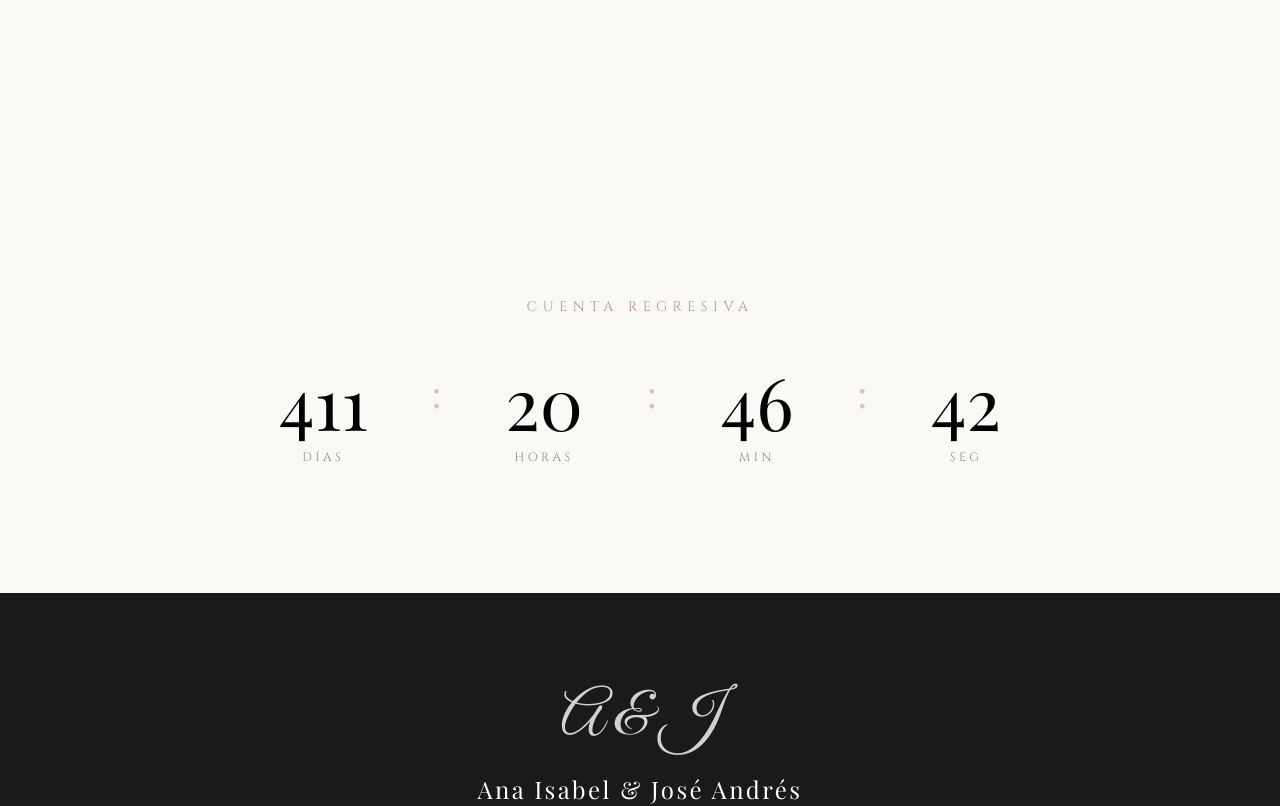
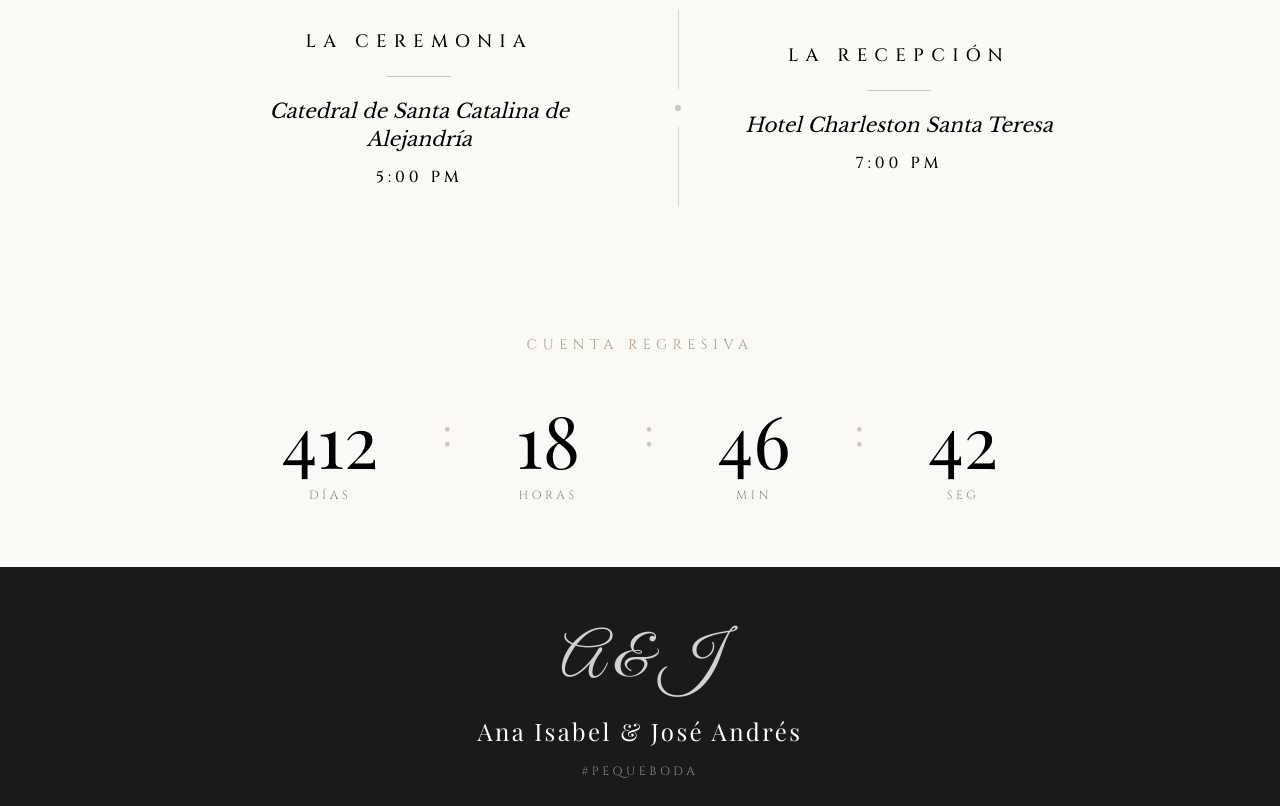
Before and after one commit to jose2kk/pequeboda, a Next.js app: page / in a window 1280 px wide. Shown: the part 1240-2046 px from the top of the page. Built offline with nearby package versions, Linux system fonts and the light colour scheme; a web font is replaced by a local one.

Commit message:
More improvements - gasp, etc.

```diff
--- a/src/app/page.tsx
+++ b/src/app/page.tsx
@@ -1,7 +1,7 @@
 import Hero from "@/components/Hero";
 import SaveTheDate from "@/components/SaveTheDate";
 import Countdown from "@/components/Countdown";
-
+import Venues from "@/components/Venues";
 import Footer from "@/components/Footer";
 import Navigation from "@/components/Navigation";
 
@@ -52,6 +52,8 @@ export default function Home() {
         />
       </div>
 
+      <Venues />
+
       <Countdown targetDate={WEDDING.date} />
 
       <Footer
--- a/src/components/Countdown.tsx
+++ b/src/components/Countdown.tsx
@@ -15,7 +15,8 @@ interface TimeLeft {
 }
 
 function calculateTimeLeft(target: string): TimeLeft {
-  const difference = new Date(target).getTime() - new Date().getTime();
+  // Target is 5:00 PM Colombia time (UTC-5)
+  const difference = new Date(`${target}T17:00:00-05:00`).getTime() - new Date().getTime();
 
   if (difference <= 0) {
     return { days: 0, hours: 0, minutes: 0, seconds: 0 };
@@ -55,14 +56,14 @@ export default function Countdown({ targetDate }: CountdownProps) {
 
   if (!timeLeft) {
     return (
-      <section className="py-24 md:py-32 bg-background">
+      <section className="py-10 sm:py-12 md:py-16 bg-background">
         <div className="max-w-4xl mx-auto px-6 text-center h-32" />
       </section>
     );
   }
 
   return (
-    <section className="py-24 md:py-32 bg-background">
+    <section className="py-10 sm:py-12 md:py-16 bg-background">
       <div className="max-w-4xl mx-auto px-6 text-center">
         <motion.div
           initial={{ opacity: 0, y: 30 }}
--- a/src/components/Footer.tsx
+++ b/src/components/Footer.tsx
@@ -14,7 +14,7 @@ export default function Footer({
   hashtag,
 }: FooterProps) {
   return (
-    <footer className="py-16 md:py-24 bg-dark text-white">
+    <footer className="py-10 sm:py-12 md:py-16 bg-dark text-white">
       <div className="max-w-4xl mx-auto px-6 text-center">
         <motion.div
           initial={{ opacity: 0 }}
--- a/src/components/SaveTheDate.tsx
+++ b/src/components/SaveTheDate.tsx
@@ -14,7 +14,7 @@ export default function SaveTheDate({
   location = "Ubicación por confirmar",
 }: SaveTheDateProps) {
   return (
-    <section className="relative py-32 md:py-44 bg-background">
+    <section className="relative py-10 sm:py-12 md:py-16 bg-background">
       <div className="max-w-4xl mx-auto px-6 text-center">
         <motion.div
           initial={{ opacity: 0, y: 30 }}
--- /dev/null
+++ b/src/components/Venues.tsx
@@ -0,0 +1,70 @@
+"use client";
+
+import { motion } from "framer-motion";
+
+interface VenueBlockProps {
+  heading: string;
+  venue: string;
+  time: string;
+}
+
+function VenueBlock({ heading, venue, time }: VenueBlockProps) {
+  return (
+    <motion.div
+      initial={{ opacity: 0, y: 30 }}
+      whileInView={{ opacity: 1, y: 0 }}
+      viewport={{ once: true, margin: "-80px" }}
+      transition={{ duration: 0.8, ease: "easeOut" }}
+      className="flex flex-col items-center text-center"
+    >
+      {/* Heading */}
+      <h3 className="font-[family-name:var(--font-caps)] text-foreground tracking-[0.3em] sm:tracking-[0.4em] uppercase text-sm sm:text-base md:text-lg font-medium mb-3 sm:mb-4 md:mb-5">
+        {heading}
+      </h3>
+
+      {/* Thin divider */}
+      <div className="h-px w-12 sm:w-16 bg-foreground/20 mb-3 sm:mb-4 md:mb-5" />
+
+      {/* Venue name */}
+      <p className="font-[family-name:var(--font-body)] text-foreground text-base sm:text-lg md:text-xl italic mb-2 sm:mb-3 max-w-xs sm:max-w-sm">
+        {venue}
+      </p>
+
+      {/* Time */}
+      <p className="font-[family-name:var(--font-caps)] text-foreground tracking-[0.2em] sm:tracking-[0.25em] uppercase text-xs sm:text-sm md:text-base font-medium">
+        {time}
+      </p>
+    </motion.div>
+  );
+}
+
+export default function Venues() {
+  return (
+    <section className="py-10 sm:py-12 md:py-16 bg-background">
+      <div className="max-w-5xl mx-auto px-6">
+        <div className="flex flex-col md:flex-row items-center md:items-center md:justify-center gap-8 sm:gap-10 md:gap-12 lg:gap-16">
+          <VenueBlock
+            heading="La Ceremonia"
+            venue="Catedral de Santa Catalina de Alejandría"
+            time="5:00 PM"
+
+          />
+
+          {/* Divider — vertical on desktop, horizontal on mobile */}
+          <div className="flex md:flex-col items-center gap-4">
+            <div className="h-px w-8 sm:w-12 md:w-px md:h-20 bg-foreground/15" />
+            <div className="w-1.5 h-1.5 rounded-full bg-foreground/20" />
+            <div className="h-px w-8 sm:w-12 md:w-px md:h-20 bg-foreground/15" />
+          </div>
+
+          <VenueBlock
+            heading="La Recepción"
+            venue="Hotel Charleston Santa Teresa"
+            time="7:00 PM"
+
+          />
+        </div>
+      </div>
+    </section>
+  );
+}
```
